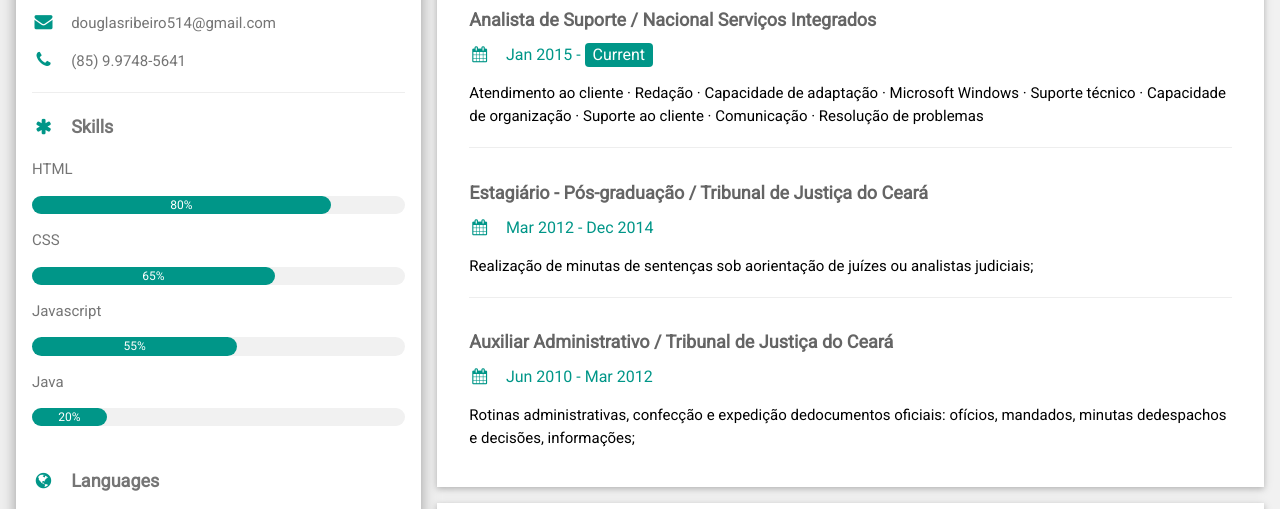
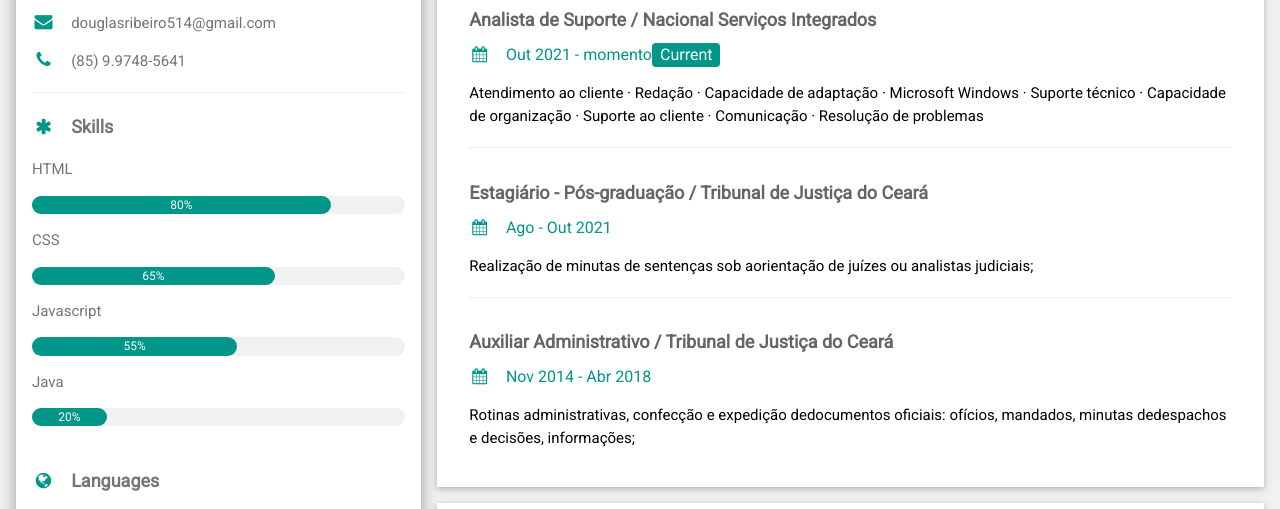
Before and after one commit to Douglas514/Curricul_online, a plain HTML site: page index.html in a window 1280 px wide. Shown: the part 117-626 px from the top of the page. Drawn offline with nearby package versions, Linux system fonts and the light colour scheme.

Commit message:
Outra atualização

```diff
--- a/index.html
+++ b/index.html
@@ -85,19 +85,19 @@ html,body,h1,h2,h3,h4,h5,h6 {font-family: "Roboto", sans-serif}
         <h2 class="w3-text-grey w3-padding-16"><i class="fa fa-suitcase fa-fw w3-margin-right w3-xxlarge w3-text-teal"></i>Work Experience</h2>
         <div class="w3-container">
           <h5 class="w3-opacity"><b>Analista de Suporte / Nacional Serviços Integrados</b></h5>
-          <h6 class="w3-text-teal"><i class="fa fa-calendar fa-fw w3-margin-right"></i>Jan 2015 - <span class="w3-tag w3-teal w3-round">Current</span></h6>
+          <h6 class="w3-text-teal"><i class="fa fa-calendar fa-fw w3-margin-right"></i>Out 2021 - momento<span class="w3-tag w3-teal w3-round">Current</span></h6>
           <p>Atendimento ao cliente · Redação · Capacidade de adaptação · Microsoft Windows · Suporte técnico · Capacidade de organização · Suporte ao cliente · Comunicação · Resolução de problemas</p>
           <hr>
         </div>
         <div class="w3-container">
           <h5 class="w3-opacity"><b>Estagiário - Pós-graduação / Tribunal de Justiça do Ceará</b></h5>
-          <h6 class="w3-text-teal"><i class="fa fa-calendar fa-fw w3-margin-right"></i>Mar 2012 - Dec 2014</h6>
+          <h6 class="w3-text-teal"><i class="fa fa-calendar fa-fw w3-margin-right"></i>Ago - Out 2021</h6>
           <p>Realização de minutas de sentenças sob aorientação de juízes ou analistas judiciais;</p>
           <hr>
         </div>
         <div class="w3-container">
           <h5 class="w3-opacity"><b>Auxiliar Administrativo / Tribunal de Justiça do Ceará</b></h5>
-          <h6 class="w3-text-teal"><i class="fa fa-calendar fa-fw w3-margin-right"></i>Jun 2010 - Mar 2012</h6>
+          <h6 class="w3-text-teal"><i class="fa fa-calendar fa-fw w3-margin-right"></i>Nov 2014 - Abr 2018</h6>
           <p>Rotinas administrativas, confecção e expedição dedocumentos oficiais: ofícios, mandados, minutas dedespachos e decisões, informações; </p><br>
         </div>
       </div>
```
